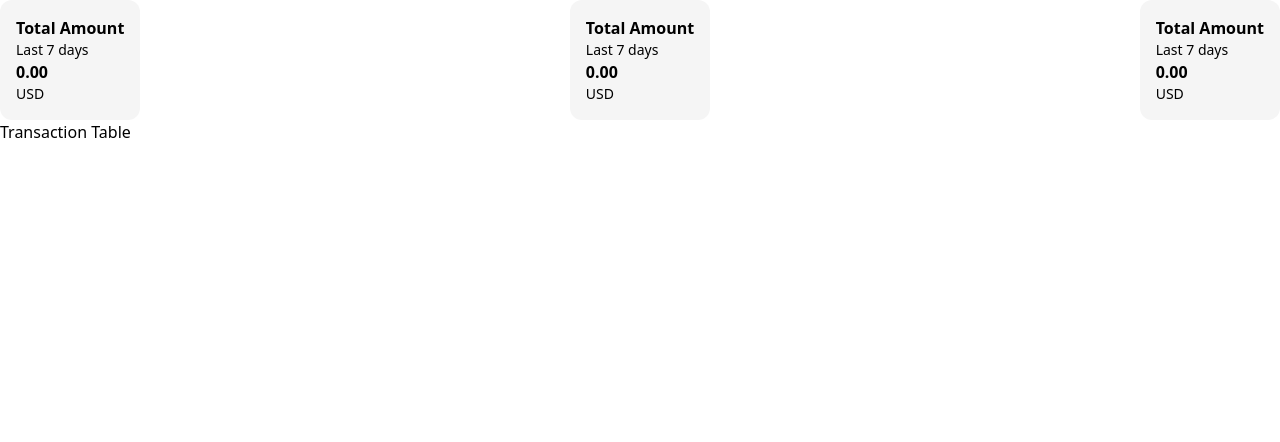
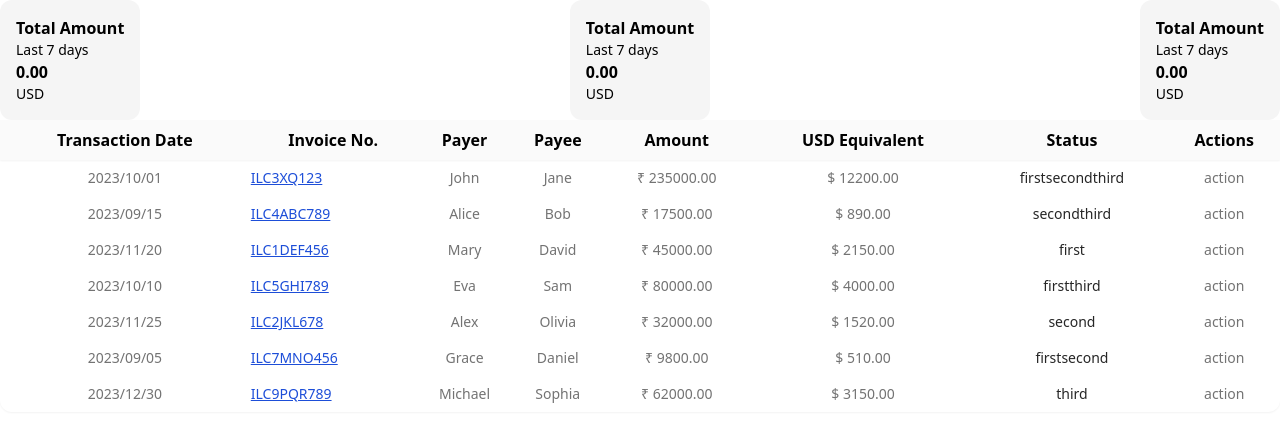
Before and after one commit to AHTHneeuhl/credain, a React (Create React App) app: page / in a window 1280 px wide. Shown: the top 442 px of the page. Built offline with nearby package versions, Linux system fonts and the light colour scheme.

Commit message:
feat: create transaction and table components (#4)

```diff
--- a/package.json
+++ b/package.json
@@ -11,11 +11,14 @@
     "@types/node": "^16.7.13",
     "@types/react": "^18.0.0",
     "@types/react-dom": "^18.0.0",
+    "class-variance-authority": "^0.7.0",
+    "clsx": "^2.0.0",
     "react": "^18.2.0",
     "react-dom": "^18.2.0",
     "react-redux": "^8.1.2",
     "react-router-dom": "^6.15.0",
     "react-scripts": "5.0.1",
+    "tailwind-merge": "^1.14.0",
     "typescript": "^4.4.2",
     "web-vitals": "^2.1.0"
   },
--- /dev/null
+++ b/src/components/dashboard/Table.tsx
@@ -0,0 +1,39 @@
+import { cn } from "helpers/utils";
+
+type TProps = {
+  children: React.ReactNode;
+  className?: string;
+};
+
+export const Table: React.FC<TProps> = ({ children }) => {
+  return <table className="w-full shadow-sm rounded-xl">{children}</table>;
+};
+
+export const TableHead: React.FC<TProps> = ({ children }) => {
+  return <thead className="bg-neutral-50 shadow-sm">{children}</thead>;
+};
+
+export const TableBody: React.FC<TProps> = ({ children }) => {
+  return <tbody>{children}</tbody>;
+};
+
+export const TableRow: React.FC<TProps> = ({ children }) => {
+  return <tr>{children}</tr>;
+};
+
+export const TableHeader: React.FC<TProps> = ({ children }) => {
+  return <th className="py-2">{children}</th>;
+};
+
+export const TableCell: React.FC<TProps> = ({ children, className }) => {
+  return (
+    <td
+      className={cn(
+        "text-center py-2 text-sm font-light text-neutral-500",
+        className
+      )}
+    >
+      {children}
+    </td>
+  );
+};
--- a/src/components/dashboard/TransactionTable.tsx
+++ b/src/components/dashboard/TransactionTable.tsx
@@ -1,5 +1,60 @@
+import { transactions } from "config";
+import {
+  Table,
+  TableBody,
+  TableCell,
+  TableHead,
+  TableHeader,
+  TableRow,
+} from "./Table";
+import { Link } from "react-router-dom";
+
 const TransactionTable: React.FC = () => {
-  return <div>Transaction Table</div>;
+  return (
+    <Table>
+      <TableHead>
+        <TableRow>
+          <TableHeader>Transaction Date</TableHeader>
+          <TableHeader>Invoice No.</TableHeader>
+          <TableHeader>Payer</TableHeader>
+          <TableHeader>Payee</TableHeader>
+          <TableHeader>Amount</TableHeader>
+          <TableHeader>USD Equivalent</TableHeader>
+          <TableHeader>Status</TableHeader>
+          <TableHeader>Actions</TableHeader>
+        </TableRow>
+      </TableHead>
+      <TableBody>
+        {transactions.map(
+          ({
+            id,
+            transactionDate,
+            invoiceNumber,
+            payer,
+            payee,
+            amount,
+            usdEquivalent,
+            status,
+          }) => (
+            <TableRow key={id}>
+              <TableCell>{transactionDate}</TableCell>
+              <Link to={`/transaction/${id}`}>
+                <TableCell className="text-blue-700 underline cursor-pointer">
+                  {invoiceNumber}
+                </TableCell>
+              </Link>
+              <TableCell>{payer}</TableCell>
+              <TableCell>{payee}</TableCell>
+              <TableCell>₹ {amount.toFixed(2)}</TableCell>
+              <TableCell>$ {usdEquivalent.toFixed(2)}</TableCell>
+              <TableCell className="text-neutral-800">{status}</TableCell>
+              <TableCell>action</TableCell>
+            </TableRow>
+          )
+        )}
+      </TableBody>
+    </Table>
+  );
 };
 
 export default TransactionTable;
--- a/src/config/transactions.ts
+++ b/src/config/transactions.ts
@@ -1,73 +1,73 @@
 const transactions = [
   {
     id: 1,
-    transactionDate: "2022-01-01",
-    invoiceNumber: "123",
+    transactionDate: "2023/10/01",
+    invoiceNumber: "ILC3XQ123",
     payer: "John",
     payee: "Jane",
-    amount: "100",
-    usdEquivalent: "100",
-    status: "paid",
+    amount: 235000.0,
+    usdEquivalent: 12200.0,
+    status: ["first", "second", "third"],
   },
   {
     id: 2,
-    transactionDate: "2022-01-01",
-    invoiceNumber: "123",
-    payer: "John",
-    payee: "Jane",
-    amount: "100",
-    usdEquivalent: "100",
-    status: "paid",
+    transactionDate: "2023/09/15",
+    invoiceNumber: "ILC4ABC789",
+    payer: "Alice",
+    payee: "Bob",
+    amount: 17500.0,
+    usdEquivalent: 890.0,
+    status: ["second", "third"],
   },
   {
     id: 3,
-    transactionDate: "2022-01-01",
-    invoiceNumber: "123",
-    payer: "John",
-    payee: "Jane",
-    amount: "100",
-    usdEquivalent: "100",
-    status: "paid",
+    transactionDate: "2023/11/20",
+    invoiceNumber: "ILC1DEF456",
+    payer: "Mary",
+    payee: "David",
+    amount: 45000.0,
+    usdEquivalent: 2150.0,
+    status: ["first"],
   },
   {
     id: 4,
-    transactionDate: "2022-01-01",
-    invoiceNumber: "123",
-    payer: "John",
-    payee: "Jane",
-    amount: "100",
-    usdEquivalent: "100",
-    status: "paid",
+    transactionDate: "2023/10/10",
+    invoiceNumber: "ILC5GHI789",
+    payer: "Eva",
+    payee: "Sam",
+    amount: 80000.0,
+    usdEquivalent: 4000.0,
+    status: ["first", "third"],
   },
   {
     id: 5,
-    transactionDate: "2022-01-01",
-    invoiceNumber: "123",
-    payer: "John",
-    payee: "Jane",
-    amount: "100",
-    usdEquivalent: "100",
-    status: "paid",
+    transactionDate: "2023/11/25",
+    invoiceNumber: "ILC2JKL678",
+    payer: "Alex",
+    payee: "Olivia",
+    amount: 32000.0,
+    usdEquivalent: 1520.0,
+    status: ["second"],
   },
   {
     id: 6,
-    transactionDate: "2022-01-01",
-    invoiceNumber: "123",
-    payer: "John",
-    payee: "Jane",
-    amount: "100",
-    usdEquivalent: "100",
-    status: "paid",
+    transactionDate: "2023/09/05",
+    invoiceNumber: "ILC7MNO456",
+    payer: "Grace",
+    payee: "Daniel",
+    amount: 9800.0,
+    usdEquivalent: 510.0,
+    status: ["first", "second"],
   },
   {
     id: 7,
-    transactionDate: "2022-01-01",
-    invoiceNumber: "123",
-    payer: "John",
-    payee: "Jane",
-    amount: "100",
-    usdEquivalent: "100",
-    status: "paid",
+    transactionDate: "2023/12/30",
+    invoiceNumber: "ILC9PQR789",
+    payer: "Michael",
+    payee: "Sophia",
+    amount: 62000.0,
+    usdEquivalent: 3150.0,
+    status: ["third"],
   },
 ];
 
--- /dev/null
+++ b/src/helpers/utils.ts
@@ -0,0 +1,6 @@
+import { ClassValue, clsx } from "clsx";
+import { twMerge } from "tailwind-merge";
+
+export function cn(...inputs: ClassValue[]) {
+  return twMerge(clsx(inputs));
+}
```
Also changed, not shown: 1 other file (tests, documents, lock files or other folders).
